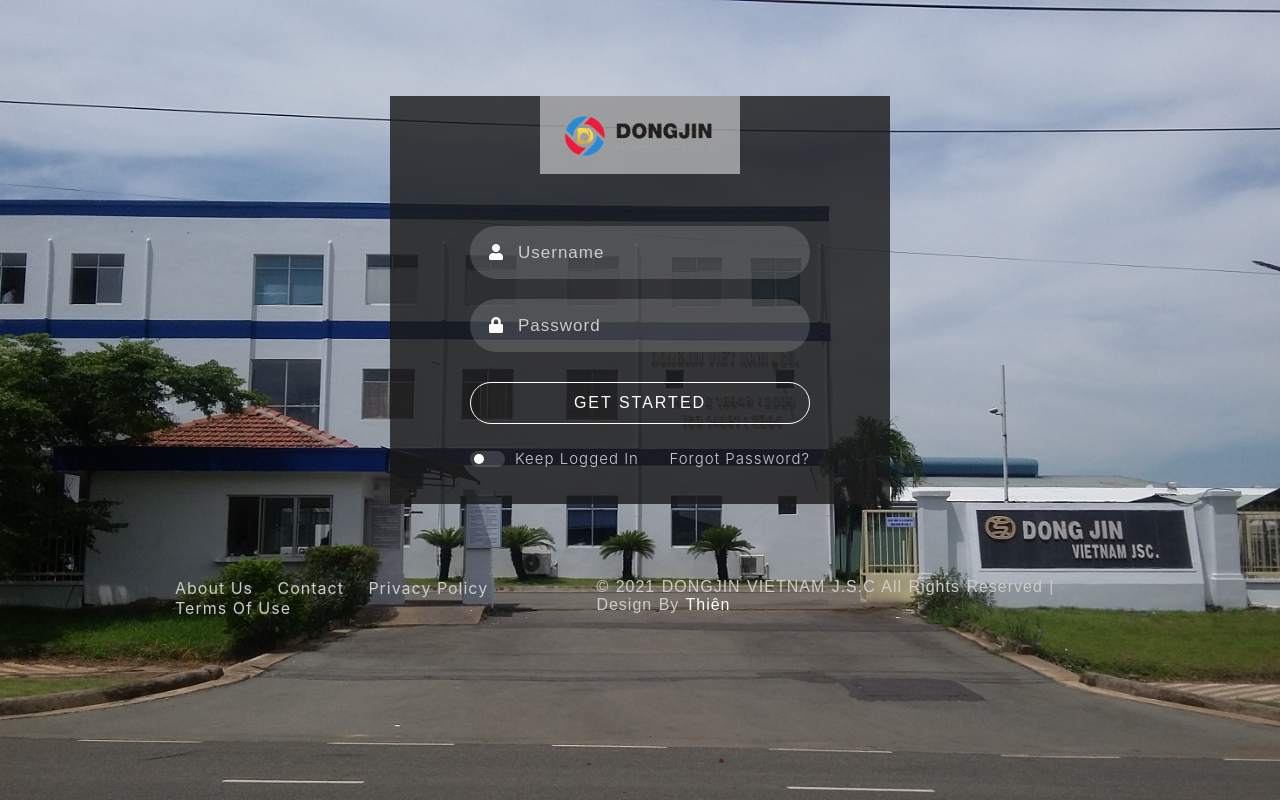
After one commit to thiennguyenvu/OE_Monitoring, a Django app: page /login/ in a window 1280 px wide. The commit adds this page. Run offline with Django 3.2, Linux system fonts and the light colour scheme; parts of the project's set-up code (start-up, migrations or seed data) failed here and were passed over; some libraries are stand-ins or nearby versions.

Commit message:
update login feature

```diff
--- /dev/null
+++ b/src/oe_project/accounts/admin.py
@@ -0,0 +1,6 @@
+from django.contrib import admin
+
+# Register your models here.
+from .models import *
+
+admin.site.register(CustomUser)
--- /dev/null
+++ b/src/oe_project/accounts/templates/login.html
@@ -0,0 +1,136 @@
+{% load static %}
+<!DOCTYPE html>
+<html lang="en">
+<head>
+    <title>Login</title>
+    <meta http-equiv="content-type" content="text/html;charset=UTF-8" />
+    <meta name="viewport" content="width=device-width, initial-scale=1">
+    <meta name="keywords" content="DONGJIN VIETNAM">
+    <link rel="stylesheet" href="{% static 'css/login.css' %}" type="text/css" media="all">
+    <link rel="stylesheet" href="{% static 'fontawesome-5.15.2/css/all.css' %}">
+</head>
+
+<body>
+    <div id="right-sidebar" class="right-sidebar-notifcations nav-collapse">
+        <div class="bs-example bs-example-tabs right-sidebar-tab-notification" data-example-id="togglable-tabs">
+            <div class="right-sidebar-panel-content animated fadeInRight" tabindex="5003"
+                style="overflow: hidden; outline: none;">
+            </div>
+        </div>
+    </div>
+    </div>
+
+    <section class="main">
+        <div class="layer">
+            <!---728x90--->
+
+            <div class="bottom-grid">
+                <div class="logo">
+                    <a href="">
+
+                    </a>
+                </div>
+                <!-- <div class="links">
+                        <ul class="links-unordered-list">
+                            <li class="active">
+                                <a href="#" class="">About Us</a>
+                            </li>
+                            <li class="">
+                                <a href="#" class="">Register</a>
+                            </li>
+                            <li class="">
+                                <a href="#" class="">Contact</a>
+                            </li>
+                        </ul>
+                    </div> -->
+            </div>
+            <div class="content-form">
+                <div class="text-center icon">
+                    <img id="dj-logo" src="{% static 'images/logo.png' %}" alt="">
+                </div>
+                <!---728x90--->
+                <div class="content-bottom">
+                    <form method="POST" autocomplete="off">
+                        {% csrf_token %}
+                        <div class="field-group">
+                            <span class="fa fa-user" aria-hidden="true"></span>
+                            <div class="wthree-field">
+                                <input name="username" id="username" type="text" value="" placeholder="Username"
+                                    value="{{ user.get_username }}" required>
+                            </div>
+                        </div>
+                        <div class="field-group">
+                            <span class="fa fa-lock" aria-hidden="true"></span>
+                            <div class="wthree-field">
+                                <input name="password" id="password" type="Password" placeholder="Password" required>
+                            </div>
+                        </div>
+                        {% if messages %}
+                        <ul class="messages">
+                            {% for message in messages %}
+                            <li {% if message.tags %} class="{{ message.tags }}" {% endif %}>{{ message }}</li>
+                            {% endfor %}
+                        </ul>
+                        {% endif %}
+                        <div class="wthree-field">
+                            <button type="submit" class="btn">Get Started</button>
+                        </div>
+                        <ul class="list-login">
+                            <li class="switch-agileits">
+                                <label class="switch">
+                                    <input type="checkbox">
+                                    <span class="slider round"></span>
+                                    keep Logged in
+                                </label>
+                            </li>
+                            <li>
+                                <a href="#" class="text-right">forgot password?</a>
+                            </li>
+                            <li class="clearfix"></li>
+                        </ul>
+                        <ul class="list-login-bottom">
+                            <li class="">
+                                <a href="#" class=""></a>
+                            </li>
+                            <li class="">
+                                <a href="#" class="text-right"></a>
+                            </li>
+                            <li class="clearfix"></li>
+                        </ul>
+                    </form>
+                </div>
+            </div>
+            <!---728x90--->
+            <div class="bottom-grid1">
+                <div class="links">
+                    <ul class="links-unordered-list">
+                        <li class="">
+                            <a href="#" class="">About Us</a>
+                        </li>
+                        <li class="">
+                            <a href="#" class="">Contact</a>
+                        </li>
+                        <li class="">
+                            <a href="#" class="">Privacy Policy</a>
+                        </li>
+                        <li class="">
+                            <a href="#" class="">Terms of Use</a>
+                        </li>
+                    </ul>
+                </div>
+                <div class="copyright">
+                    <p>© 2021 DONGJIN VIETNAM J.S.C All rights reserved | Design by
+                        <a href="#">Thiên</a>
+                    </p>
+                </div>
+            </div>
+        </div>
+    </section>
+    <script src="{% static 'js/jquery-3.4.1.js' %}"></script>
+    <script>
+        jQuery(function($){
+            $('input[id="username"]').focus();
+        })
+    </script>
+</body>
+</html>
--- /dev/null
+++ b/src/oe_project/accounts/urls.py
@@ -0,0 +1,13 @@
+from django.urls import path
+from django.conf import settings
+from django.conf.urls.static import static
+from . import views
+
+urlpatterns = [
+    path('login/', views.loginPage, name='login'),
+    path('logout/', views.logoutPage, name='logout'),
+    path('profiles/<str:username>', views.profiles, name='profiles'),
+    path('settings/<str:username>', views.settings, name='account_settings'),
+]
+
+urlpatterns += static(settings.MEDIA_URL, document_root=settings.MEDIA_ROOT)
--- /dev/null
+++ b/src/oe_project/accounts/views.py
@@ -0,0 +1,134 @@
+from django.contrib.auth.backends import UserModel
+from django.shortcuts import redirect, render
+from django.contrib import messages
+from django.contrib.auth import authenticate, login, logout
+from django.contrib.auth.models import User
+from django.contrib.auth.decorators import login_required
+from django.contrib.auth.hashers import make_password, check_password
+from django.contrib.auth import update_session_auth_hash
+
+from .forms import UserBioForm, UserAvatarForm, UserProfileForm, UserPasswordForm
+
+# Create your views here.
+brand = 'DONGJIN VIETNAM J.S.C'
+
+
+def login_failed(request):
+    messages.add_message(request, messages.ERROR,
+                         'Username or Password is incorrect')
+
+
+def loginPage(request):
+    if request.user.is_authenticated:
+        return redirect(request.GET.get('next', 'home'))
+    else:
+        if request.method == 'POST':
+            username = request.POST.get('username')
+            password = request.POST.get('password')
+
+            user = authenticate(request, username=username, password=password)
+            if user is not None:
+                login(request, user)
+                return redirect(request.GET.get('next', 'home'))
+            else:  # Login with email as username
+                user_mail = ''
+                try:
+                    user_mail = User.objects.get(email=username)
+                    user = authenticate(
+                        request, username=user_mail.username, password=password)
+                    if user is not None:
+                        login(request, user)
+                        return redirect(request.GET.get('next', 'home'))
+                    else:
+                        login_failed(request)
+                except:
+                    login_failed(request)
+
+    return render(request, 'login.html')
+
+
+def logoutPage(request):
+    logout(request)
+    return redirect('login')
+
+
+@login_required(login_url='login')
+def profiles(request, username):
+    title = 'Profiles'
+    user = request.user
+    bio_form = UserBioForm()
+    avatar_form = UserAvatarForm()
+
+    if request.method == 'POST':
+        if 'btn-change-bio' in request.POST:
+            form = UserBioForm(request.POST, instance=user)
+            if form.is_valid():
+                form.save()
+
+        if 'btn-change-avatar' in request.POST:
+            form = UserAvatarForm(request.POST, request.FILES, instance=user)
+            print(request.POST, request.FILES)
+            if form.is_valid():
+                form.save()
+                return redirect('profiles', username=username)
+
+    context = {
+        'brand': brand,
+        'title': title,
+        'bio_form': bio_form,
+        'avatar_form': avatar_form,
+    }
+    return render(request, 'profiles.html', context=context)
+
+
+@login_required(login_url='login')
+def settings(request, username):
+    title = 'Settings & Privacy'
+    user = request.user
+    password_form = UserPasswordForm()
+    profile_form = UserProfileForm()
+
+    if request.method == 'POST':
+        if 'save-password' in request.POST:
+            form = UserPasswordForm(request.POST, instance=user)
+            if form.is_valid():
+                setting = form.save(commit=False)
+                current_password = form.cleaned_data['current_password']
+                # Check user current password
+                if check_password(current_password, user.password):
+                    new_password = form.cleaned_data['new_password']
+                    confirm_password = form.cleaned_data['confirm_password']
+                    if new_password == confirm_password:
+                        # Hash password
+                        setting.password = make_password(new_password)
+                        setting.save()
+                        # Keep session when user change password
+                        update_session_auth_hash(request, user)
+                        messages.add_message(
+                            request, messages.SUCCESS, 'Password update successfully.')
+
+                    else:
+                        messages.add_message(
+                            request, messages.ERROR, "Password confirmation doesn't match password.")
+                else:
+                    messages.add_message(
+                        request, messages.ERROR, 'Invalid password.')
+
+        if 'save-profile' in request.POST:
+            form = UserProfileForm(request.POST, instance=user)
+
+            if form.is_valid():
+                form.save()
+                messages.add_message(
+                    request, messages.SUCCESS, 'Profile updated.')
+            else:
+                messages.add_message(
+                    request, messages.ERROR, 'Form is invalid.')
+
+    context = {
+        'brand': brand,
+        'title': title,
+        'password_form': password_form,
+        'profile_form': profile_form,
+    }
+    return render(request, 'settings.html', context=context)
--- a/src/oe_project/oe_project/urls.py
+++ b/src/oe_project/oe_project/urls.py
@@ -20,4 +20,5 @@
     path('admin/', admin.site.urls),
     path('', include('dj_data.urls')),
     path('', include('write.urls')),
+    path('', include('accounts.urls')),
 ]
```
Also changed, not shown: src/oe_project/accounts/forms.py (added, +36 -0 lines), src/oe_project/accounts/models.py (added, +15 -0 lines), src/oe_project/accounts/templates/profiles.html (added, +76 -0 lines), src/oe_project/accounts/templates/settings.html (added, +67 -0 lines), src/oe_project/templates/navbar.html (+66 -7 lines), src/oe_project/write/views.py (+5 -6 lines).
